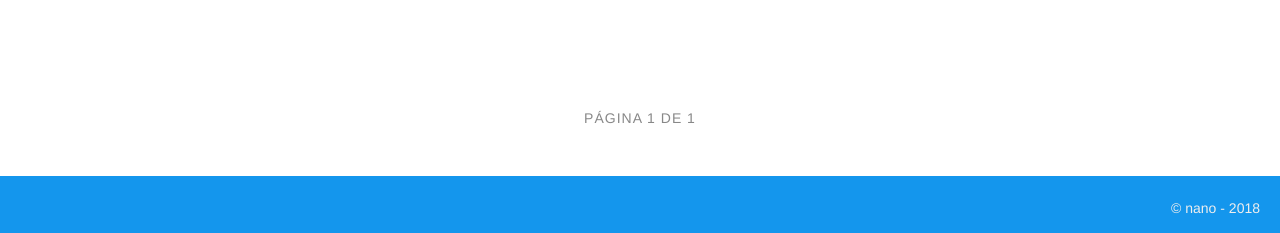
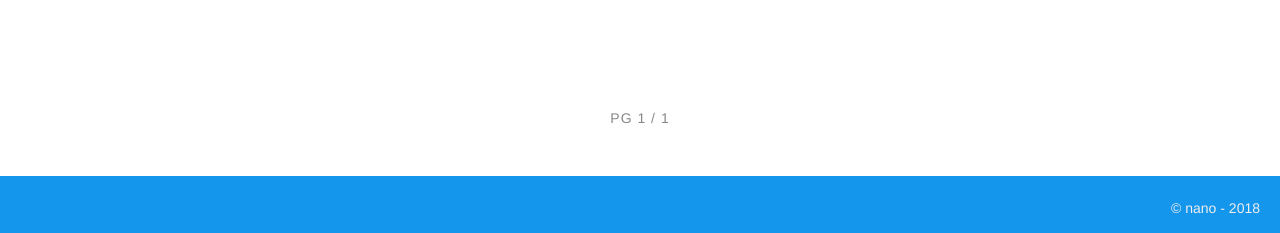
Before and after one commit to nanoshort/nanoshort.github.io, a Jekyll site: the page built from index.html, in a window 1280 px wide. Shown: the part 1510-1743 px from the top of the page. Built offline with Jekyll 4.4.1, drawn with Linux system fonts in a browser that asks for light colours; some web fonts are replaced; the list of posts is cut into pages by our own code.

Commit message:
menu hover

```diff
--- a/assets/css/default.css
+++ b/assets/css/default.css
@@ -480,7 +480,7 @@
 }
 
 .older-posts:hover, .newer-posts:hover {
-	color: #2a7ead;
+	color: #1496ed;
 	border-color: #00BDB8;
 }
 
--- a/index.html
+++ b/index.html
@@ -24,7 +24,7 @@
 	{% if paginator.next_page %}
 		<a class="newer-posts" href="/page{{paginator.next_page}}">&larr; Posts anteriores</a>
 	{% endif %}
-	<span class="page-number">Página {{ paginator.page }} de {{ paginator.total_pages }}</span>
+	<span class="page-number">Pg {{ paginator.page }} / {{ paginator.total_pages }}</span>
 	{% if paginator.previous_page %}
 		{% if paginator.page == 2 %}
 			<a class="older-posts" href="/">Posts recentes &rarr;</a>
```
